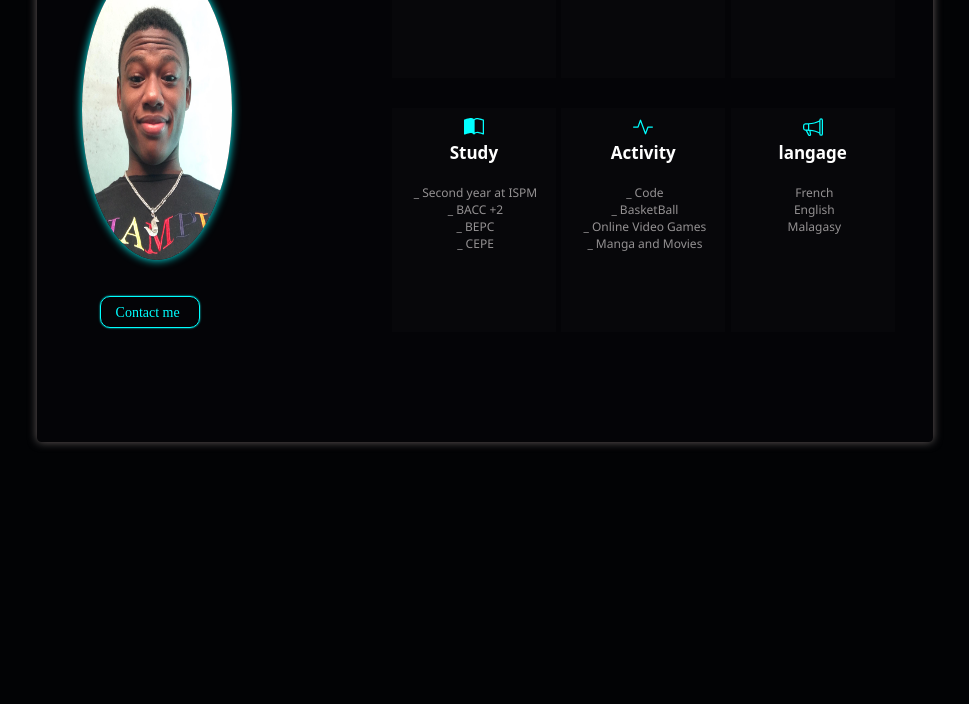
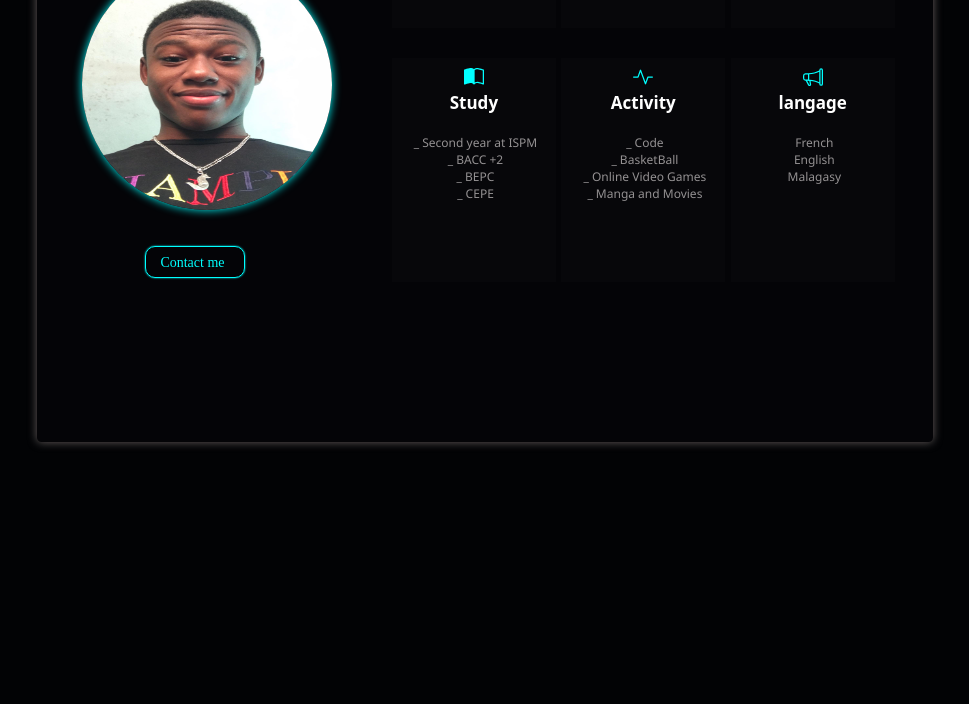
Before and after one commit to branGitfox/portfolio, a plain HTML site: page index.html in a window 1280 px wide. Shown: the part 278-982 px from the top of the page, without its empty margins (155-1124 px from the left). Drawn offline with Linux system fonts and the light colour scheme.

Commit message:
image modifier

```diff
--- a/assets/style.css
+++ b/assets/style.css
@@ -6,6 +6,7 @@
 
 body {
     background-color:#020305 ;
+    overflow: hidden;
 
 }
 
@@ -71,16 +72,16 @@ p {
 }
 
 .image {
-    width: 150px;
-    height: 300px;
+    width: 250px;
+    height: 250px;
     box-shadow: 0px 0px 10px 0px aqua;
     margin-left: 5%;
     margin-top: 2%;
     border-radius: 50%;
 }
 img {
-    width: 150px;
-    height:300px;
+    width: 250px;
+    height:250px;
     border-radius: 50%;
 
 }
@@ -92,7 +93,7 @@ img {
     border-radius: 10px;
     box-shadow:0px 0px 2px 0px aqua ;
     margin: 4%;
-    margin-left: 7%;
+    margin-left: 12%;
 
 
 }
```
